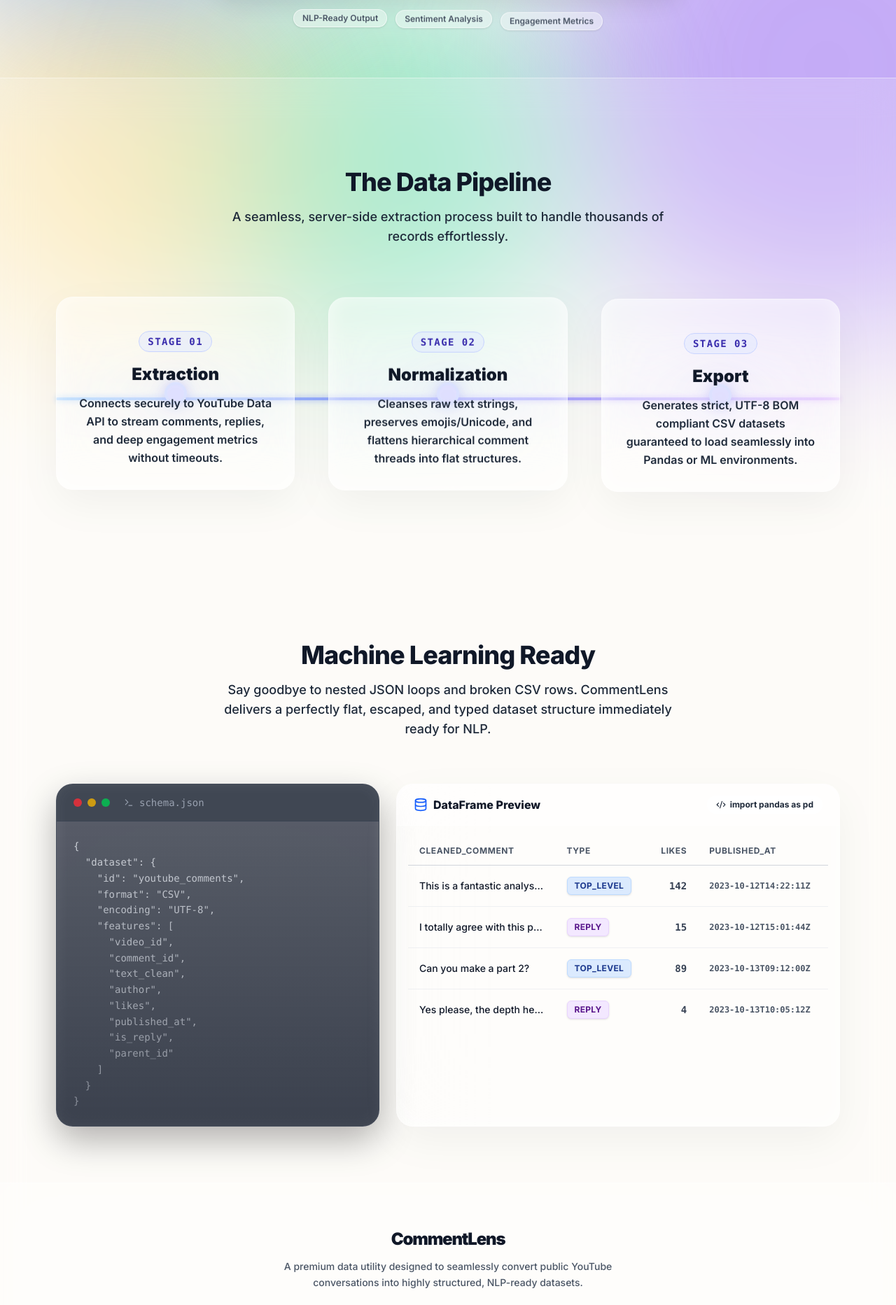
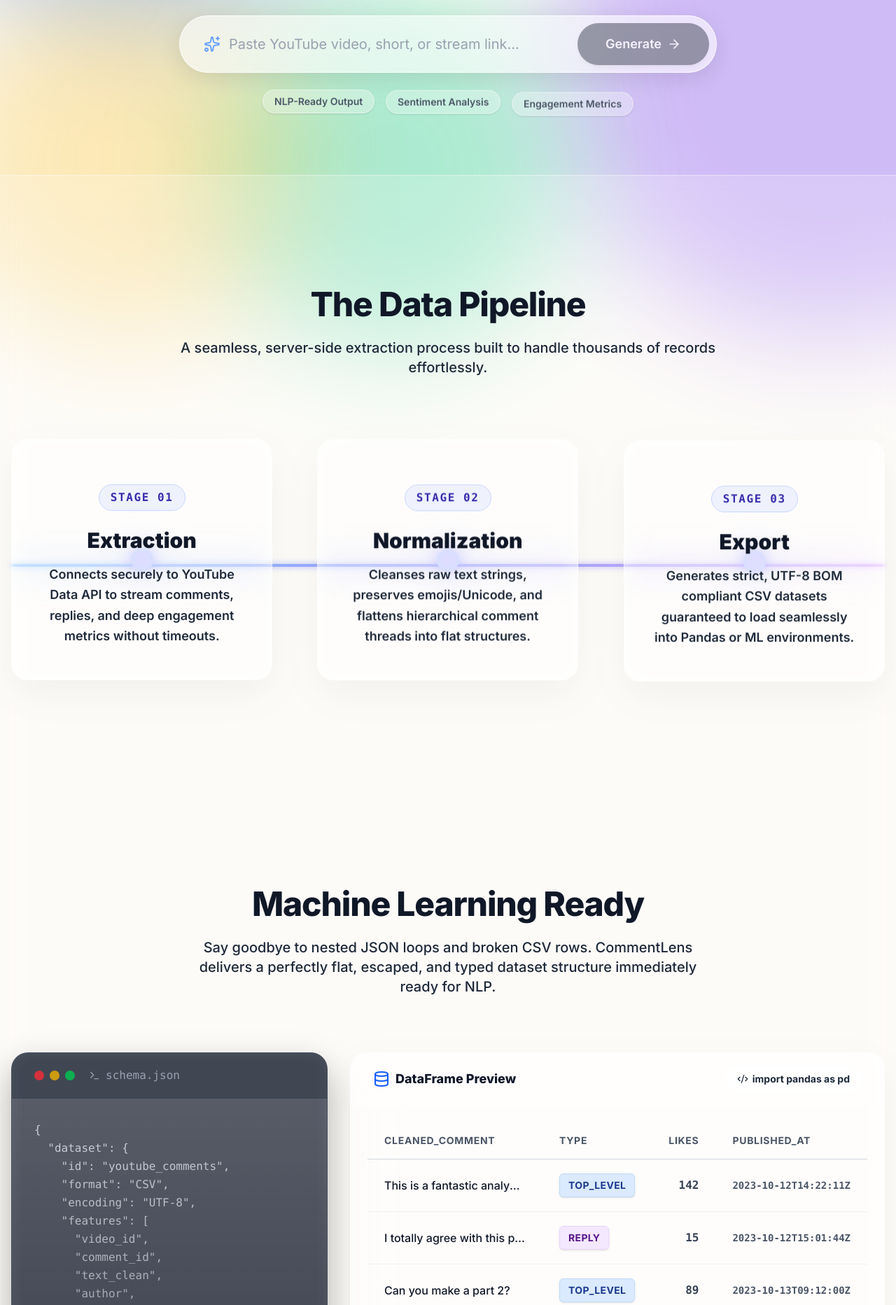
Before and after one commit to daud-hayat-8183/youtube-sentiment-dataset, a Next.js app: page / in a window 1280 px wide. Shown: the part 480-2345 px from the top of the page at 70% size. Built offline with nearby package versions, Linux system fonts and the light colour scheme.

Commit message:
UI: Optimize desktop scale, tablet layout, and animation performance

```diff
--- a/src/app/globals.css
+++ b/src/app/globals.css
@@ -43,11 +43,12 @@
 .bg-orb {
   position: fixed;
   border-radius: 50%;
-  filter: blur(120px);
+  filter: blur(80px); /* Reduced from 120px for performance */
   z-index: -1;
-  opacity: 0.5;
+  opacity: 0.4;
   animation: float 20s infinite ease-in-out alternate;
   pointer-events: none;
+  will-change: transform;
 }
 
 @media (prefers-reduced-motion: reduce) {
--- a/src/components/DatasetPreview.tsx
+++ b/src/components/DatasetPreview.tsx
@@ -9,32 +9,32 @@
   ];
 
   return (
-    <section className="w-full max-w-6xl mx-auto px-4 py-20 relative z-20 select-none">
-      <div className="text-center mb-16">
-        <h2 className="text-3xl md:text-4xl font-extrabold text-gray-900 mb-4 tracking-tight">Machine Learning Ready</h2>
-        <p className="text-lg text-gray-800 max-w-2xl mx-auto font-medium">
+    <section className="w-full max-w-6xl lg:max-w-7xl mx-auto px-4 py-20 lg:py-32 relative z-20 select-none">
+      <div className="text-center mb-16 lg:mb-20">
+        <h2 className="text-3xl md:text-4xl lg:text-5xl font-extrabold text-gray-900 mb-4 lg:mb-6 tracking-tight">Machine Learning Ready</h2>
+        <p className="text-lg lg:text-xl text-gray-800 max-w-2xl lg:max-w-3xl mx-auto font-medium">
           Say goodbye to nested JSON loops and broken CSV rows. CommentLens delivers a perfectly flat, escaped, and typed dataset structure immediately ready for NLP.
         </p>
       </div>
 
-      <div className="flex flex-col lg:flex-row gap-6 items-stretch">
+      <div className="flex flex-col lg:flex-row gap-6 lg:gap-8 items-stretch">
 
         {/* Terminal/JSON Preview */}
         <div className="flex-1 flex flex-col">
-          <div className="bg-gray-900/70 backdrop-blur-3xl rounded-3xl overflow-hidden border border-gray-700/50 shadow-[0_20px_50px_rgba(0,0,0,0.3),inset_0_0_20px_rgba(255,255,255,0.1)] h-full flex flex-col">
-            <div className="px-6 py-4 border-b border-gray-700/50 flex items-center gap-3 bg-gray-800/40">
+          <div className="bg-gray-900/70 backdrop-blur-xl rounded-3xl overflow-hidden border border-gray-700/50 shadow-[0_20px_50px_rgba(0,0,0,0.3),inset_0_0_20px_rgba(255,255,255,0.1)] h-full flex flex-col will-change-transform">
+            <div className="px-6 lg:px-8 py-4 lg:py-5 border-b border-gray-700/50 flex items-center gap-3 bg-gray-800/40">
               <div className="flex gap-2">
-                <div className="w-3 h-3 rounded-full bg-red-500/80"></div>
-                <div className="w-3 h-3 rounded-full bg-yellow-500/80"></div>
-                <div className="w-3 h-3 rounded-full bg-green-500/80"></div>
+                <div className="w-3 h-3 lg:w-3.5 lg:h-3.5 rounded-full bg-red-500/80"></div>
+                <div className="w-3 h-3 lg:w-3.5 lg:h-3.5 rounded-full bg-yellow-500/80"></div>
+                <div className="w-3 h-3 lg:w-3.5 lg:h-3.5 rounded-full bg-green-500/80"></div>
               </div>
-              <span className="text-gray-400 text-sm font-mono ml-2 flex items-center gap-2">
-                <Terminal className="w-3.5 h-3.5" /> schema.json
+              <span className="text-gray-400 text-sm lg:text-base font-mono ml-2 flex items-center gap-2">
+                <Terminal className="w-3.5 h-3.5 lg:w-4 lg:h-4" /> schema.json
               </span>
             </div>
-            <div className="p-6 overflow-x-auto flex-grow relative">
+            <div className="p-6 lg:p-8 overflow-x-auto flex-grow relative">
               <div className="absolute inset-0 bg-gradient-to-b from-transparent to-gray-900/40 pointer-events-none"></div>
-              <pre className="text-sm font-mono text-gray-300 leading-relaxed">
+              <pre className="text-sm lg:text-base font-mono text-gray-300 leading-relaxed">
                 <code>{`{
   "dataset": {
     "id": "youtube_comments",
@@ -59,38 +59,38 @@
 
         {/* Visual Data Grid Preview */}
         <div className="lg:col-span-2">
-          <div className="bg-white/30 backdrop-blur-3xl rounded-3xl overflow-hidden border border-white/60 shadow-[0_20px_60px_rgba(0,0,0,0.05),inset_0_0_30px_rgba(255,255,255,0.6)] h-full flex flex-col">
-            <div className="bg-white/40 px-6 py-4 border-b border-white/50 flex items-center justify-between">
-              <div className="flex items-center gap-2 font-extrabold text-gray-900">
-                <Database className="w-5 h-5 text-blue-600" /> DataFrame Preview
+          <div className="bg-white/30 backdrop-blur-2xl rounded-3xl overflow-hidden border border-white/60 shadow-[0_20px_60px_rgba(0,0,0,0.05),inset_0_0_30px_rgba(255,255,255,0.6)] h-full flex flex-col will-change-transform">
+            <div className="bg-white/40 px-6 lg:px-8 py-4 lg:py-5 border-b border-white/50 flex items-center justify-between">
+              <div className="flex items-center gap-2 font-extrabold text-gray-900 lg:text-lg">
+                <Database className="w-5 h-5 lg:w-6 lg:h-6 text-blue-600" /> DataFrame Preview
               </div>
-              <div className="flex items-center gap-1.5 px-3 py-1 bg-white/60 rounded-full text-xs font-bold text-gray-800 border border-white/80 shadow-[inset_0_0_10px_rgba(255,255,255,1)]">
-                <Code2 className="w-3.5 h-3.5" /> import pandas as pd
+              <div className="flex items-center gap-1.5 px-3 py-1 lg:px-4 lg:py-1.5 bg-white/60 rounded-full text-xs lg:text-sm font-bold text-gray-800 border border-white/80 shadow-[inset_0_0_10px_rgba(255,255,255,1)]">
+                <Code2 className="w-3.5 h-3.5 lg:w-4 lg:h-4" /> import pandas as pd
               </div>
             </div>
-            <div className="overflow-x-auto p-4 flex-1">
-            <table className="w-full text-left border-collapse min-w-[600px]">
+            <div className="overflow-x-auto p-4 lg:p-6 flex-1">
+            <table className="w-full text-left border-collapse min-w-[600px] lg:min-w-[700px]">
               <thead>
-                <tr className="border-b border-gray-300 text-xs uppercase tracking-wider text-gray-600 font-extrabold">
-                  <th className="px-4 py-3">cleaned_comment</th>
-                  <th className="px-4 py-3">type</th>
-                  <th className="px-4 py-3 text-right">likes</th>
-                  <th className="px-4 py-3">published_at</th>
+                <tr className="border-b border-gray-300 text-xs lg:text-sm uppercase tracking-wider text-gray-600 font-extrabold">
+                  <th className="px-4 lg:px-6 py-3 lg:py-4">cleaned_comment</th>
+                  <th className="px-4 lg:px-6 py-3 lg:py-4">type</th>
+                  <th className="px-4 lg:px-6 py-3 lg:py-4 text-right">likes</th>
+                  <th className="px-4 lg:px-6 py-3 lg:py-4">published_at</th>
                 </tr>
               </thead>
               <tbody className="divide-y divide-gray-200/60">
                 {sampleData.map((row, i) => (
-                  <tr key={i} className="hover:bg-white/60 transition-colors text-sm text-gray-900 font-medium group/row">
-                    <td className="px-4 py-4 max-w-[200px] truncate text-gray-900 group-hover/row:text-blue-900 transition-colors">{row.text}</td>
-                    <td className="px-4 py-4">
-                      <span className={`inline-flex items-center px-2.5 py-1 rounded-md text-xs font-bold tracking-wide shadow-sm border ${
+                  <tr key={i} className="hover:bg-white/60 transition-colors text-sm lg:text-base text-gray-900 font-medium group/row">
+                    <td className="px-4 lg:px-6 py-4 lg:py-5 max-w-[200px] lg:max-w-[250px] truncate text-gray-900 group-hover/row:text-blue-900 transition-colors">{row.text}</td>
+                    <td className="px-4 lg:px-6 py-4 lg:py-5">
+                      <span className={`inline-flex items-center px-2.5 py-1 lg:px-3 lg:py-1.5 rounded-md text-xs lg:text-sm font-bold tracking-wide shadow-sm border ${
                         row.type === 'TOP_LEVEL' ? 'bg-blue-100 text-blue-900 border-blue-200' : 'bg-purple-100 text-purple-900 border-purple-200'
                       }`}>
                         {row.type}
                       </span>
                     </td>
-                    <td className="px-4 py-4 text-right font-mono text-gray-700 font-bold">{row.likes}</td>
-                    <td className="px-4 py-4 font-mono text-gray-600 text-xs font-semibold">{row.date}</td>
+                    <td className="px-4 lg:px-6 py-4 lg:py-5 text-right font-mono text-gray-700 font-bold">{row.likes}</td>
+                    <td className="px-4 lg:px-6 py-4 lg:py-5 font-mono text-gray-600 text-xs lg:text-sm font-semibold">{row.date}</td>
                   </tr>
                 ))}
               </tbody>
--- a/src/components/Footer.tsx
+++ b/src/components/Footer.tsx
@@ -10,16 +10,16 @@
 
 export default function Footer() {
   return (
-    <footer className="w-full border-t border-white/40 bg-white/20 backdrop-blur-2xl py-16 relative z-30 select-none">
-      <div className="max-w-5xl mx-auto px-4 flex flex-col items-center">
-        <div className="mb-8 text-center">
-          <p className="text-gray-900 font-black text-2xl tracking-tighter">CommentLens</p>
-          <p className="text-gray-600 text-sm mt-3 max-w-lg leading-relaxed font-medium">
+    <footer className="w-full border-t border-white/40 bg-white/20 backdrop-blur-2xl py-16 lg:py-20 relative z-30 select-none">
+      <div className="max-w-5xl lg:max-w-6xl mx-auto px-4 flex flex-col items-center">
+        <div className="mb-8 lg:mb-10 text-center">
+          <p className="text-gray-900 font-black text-2xl lg:text-3xl tracking-tighter">CommentLens</p>
+          <p className="text-gray-600 text-sm lg:text-base mt-3 lg:mt-4 max-w-lg lg:max-w-xl leading-relaxed font-medium">
             A premium data utility designed to seamlessly convert public YouTube conversations into highly structured, NLP-ready datasets.
           </p>
         </div>
 
-        <p className="text-sm font-bold text-indigo-900 bg-indigo-100/70 px-6 py-2 rounded-full border border-indigo-200/60 shadow-sm uppercase tracking-widest animate-[hover-float_4s_ease-in-out_infinite]">
+        <p className="text-sm lg:text-base font-bold text-indigo-900 bg-indigo-100/70 px-6 py-2 lg:px-8 lg:py-3 rounded-full border border-indigo-200/60 shadow-sm uppercase tracking-widest animate-[hover-float_4s_ease-in-out_infinite] will-change-transform">
           Crafted by Dawood Hayat
         </p>
       </div>
--- a/src/components/Header.tsx
+++ b/src/components/Header.tsx
@@ -10,8 +10,8 @@
 
 export default function Header() {
   return (
-    <header className="absolute top-0 left-0 right-0 z-50 w-full p-6 flex justify-center animate-in slide-in-from-top-full duration-700 pointer-events-none select-none">
-      <div className="glass-panel-strong rounded-full px-6 py-3 flex gap-4 pointer-events-auto animate-[hover-float_4s_ease-in-out_infinite] shadow-[0_10px_40px_rgba(0,0,0,0.1),inset_0_0_20px_rgba(255,255,255,0.6)] bg-white/40 backdrop-blur-3xl border border-white/60">
+    <header className="absolute top-0 left-0 right-0 z-50 w-full p-6 lg:p-8 flex justify-center animate-in slide-in-from-top-full duration-700 pointer-events-none select-none">
+      <div className="glass-panel-strong rounded-full px-6 py-3 lg:px-8 lg:py-4 flex gap-4 lg:gap-6 pointer-events-auto animate-[hover-float_4s_ease-in-out_infinite] shadow-[0_10px_40px_rgba(0,0,0,0.1),inset_0_0_20px_rgba(255,255,255,0.6)] bg-white/40 backdrop-blur-3xl border border-white/60 will-change-transform">
         <a href="mailto:daudhayat51@gmail.com" className="text-gray-500 hover:text-indigo-600 transition-colors duration-300 hover:scale-110" aria-label="Email">
           <Mail className="w-5 h-5" strokeWidth={2.5} />
         </a>
--- a/src/components/HowItWorks.tsx
+++ b/src/components/HowItWorks.tsx
@@ -15,10 +15,10 @@
   ];
 
   return (
-    <section className="w-full max-w-6xl mx-auto px-4 py-32 relative z-20 select-none">
-      <div className="text-center mb-20">
-        <h2 className="text-3xl md:text-4xl font-extrabold text-gray-900 mb-4 tracking-tight">The Data Pipeline</h2>
-        <p className="text-lg text-gray-800 max-w-2xl mx-auto font-medium">
+    <section className="w-full max-w-6xl lg:max-w-7xl mx-auto px-4 py-32 lg:py-40 relative z-20 select-none">
+      <div className="text-center mb-20 lg:mb-24">
+        <h2 className="text-3xl md:text-4xl lg:text-5xl font-extrabold text-gray-900 mb-4 lg:mb-6 tracking-tight">The Data Pipeline</h2>
+        <p className="text-lg lg:text-xl text-gray-800 max-w-2xl lg:max-w-3xl mx-auto font-medium">
           A seamless, server-side extraction process built to handle thousands of records effortlessly.
         </p>
       </div>
@@ -28,18 +28,18 @@
         <div className="hidden md:block absolute top-1/2 left-0 w-full h-1 bg-gradient-to-r from-blue-300 via-indigo-400 to-purple-300 -translate-y-1/2 rounded-full opacity-70"></div>
         <div className="hidden md:block absolute top-1/2 left-0 w-full h-1 bg-gradient-to-r from-blue-400 via-indigo-500 to-purple-400 -translate-y-1/2 rounded-full blur-[4px] opacity-60 animate-pulse"></div>
 
-        <div className="grid grid-cols-1 md:grid-cols-3 gap-8 md:gap-12 relative z-10">
+        <div className="grid grid-cols-1 md:grid-cols-3 gap-8 md:gap-12 lg:gap-16 relative z-10">
           {steps.map((step, idx) => (
-            <div key={step.title} className="group relative animate-[hover-float_4s_ease-in-out_infinite]" style={{ animationDelay: `${idx * 0.4}s` }}>
+            <div key={step.title} className="group relative animate-[hover-float_4s_ease-in-out_infinite] will-change-transform" style={{ animationDelay: `${idx * 0.4}s` }}>
               {/* Glowing Node */}
               <div className="hidden md:flex absolute top-1/2 left-1/2 -translate-x-1/2 -translate-y-1/2 w-8 h-8 rounded-full bg-white border-4 border-indigo-200 shadow-[0_0_20px_rgba(99,102,241,0.6)] z-0 group-hover:scale-125 transition-transform duration-500">
                 <div className="w-full h-full rounded-full bg-indigo-500 animate-ping opacity-30"></div>
               </div>
 
-              <div className="relative h-full pt-12 pb-8 px-6 sm:px-8 bg-white/30 backdrop-blur-2xl rounded-3xl border border-white/60 shadow-[0_20px_60px_rgba(0,0,0,0.05),inset_0_0_30px_rgba(255,255,255,0.6)] flex flex-col items-center text-center group-hover:-translate-y-2 group-hover:shadow-[0_30px_60px_rgba(99,102,241,0.15),inset_0_0_40px_rgba(255,255,255,0.8)] transition-all duration-500 z-10">
-                <div className="text-indigo-800 font-mono text-sm font-extrabold mb-4 tracking-widest uppercase bg-indigo-100/50 inline-block px-3 py-1 rounded-full w-max border border-indigo-200">Stage 0{idx + 1}</div>
-                <h3 className="text-2xl font-black text-gray-900 mb-3">{step.title}</h3>
-                <p className="text-gray-800 font-semibold leading-relaxed">{step.desc}</p>
+              <div className="relative h-full pt-12 lg:pt-16 pb-8 lg:pb-12 px-6 sm:px-8 lg:px-10 bg-white/30 backdrop-blur-xl rounded-3xl border border-white/60 shadow-[0_20px_60px_rgba(0,0,0,0.05),inset_0_0_30px_rgba(255,255,255,0.6)] flex flex-col items-center text-center group-hover:-translate-y-2 group-hover:shadow-[0_30px_60px_rgba(99,102,241,0.15),inset_0_0_40px_rgba(255,255,255,0.8)] transition-all duration-500 z-10 will-change-transform">
+                <div className="text-indigo-800 font-mono text-sm lg:text-base font-extrabold mb-4 lg:mb-6 tracking-widest uppercase bg-indigo-100/50 inline-block px-3 py-1 lg:px-4 lg:py-1.5 rounded-full w-max border border-indigo-200">Stage 0{idx + 1}</div>
+                <h3 className="text-2xl lg:text-3xl font-black text-gray-900 mb-3 lg:mb-4">{step.title}</h3>
+                <p className="text-gray-800 lg:text-lg font-semibold leading-relaxed">{step.desc}</p>
               </div>
             </div>
           ))}
--- a/src/components/UrlGenerator.tsx
+++ b/src/components/UrlGenerator.tsx
@@ -39,18 +39,18 @@
   };
 
   return (
-    <div className="w-full max-w-3xl mx-auto px-4 pb-16 flex flex-col items-center relative z-20">
+    <div className="w-full max-w-3xl lg:max-w-4xl mx-auto px-4 pb-16 lg:pb-20 flex flex-col items-center relative z-20">
       <div
         className={cn(
-          "relative flex items-center w-full max-w-2xl p-2 rounded-full glass-panel-strong transition-all duration-500 overflow-hidden group",
+          "relative flex items-center w-full max-w-2xl lg:max-w-3xl p-2 lg:p-2.5 rounded-full glass-panel-strong transition-all duration-500 overflow-hidden group",
           error ? "border-red-400 ring-2 ring-red-100/50" : "focus-within:ring-4 focus-within:ring-blue-200/50 hover:shadow-[0_8px_32px_rgba(59,130,246,0.15)] focus-within:shadow-[0_8px_32px_rgba(59,130,246,0.2)]"
         )}
       >
         {/* Animated background glow effect on hover */}
         <div className="absolute inset-0 bg-gradient-to-r from-blue-100/0 via-blue-100/20 to-purple-100/0 opacity-0 group-hover:opacity-100 transition-opacity duration-700 pointer-events-none" />
 
-        <div className="pl-5 pr-3 text-blue-500 relative z-10">
-          <Sparkles className="w-5 h-5 opacity-70" />
+        <div className="pl-5 lg:pl-6 pr-3 text-blue-500 relative z-10">
+          <Sparkles className="w-5 h-5 lg:w-6 lg:h-6 opacity-70" />
         </div>
 
         <input
@@ -60,32 +60,32 @@
           onKeyDown={handleKeyDown}
           disabled={disabled}
           placeholder="Paste YouTube video, short, or stream link..."
-          className="flex-1 bg-transparent border-none outline-none text-gray-800 placeholder:text-gray-400 text-lg py-3 min-w-0 relative z-10 selection:bg-blue-100"
+          className="flex-1 bg-transparent border-none outline-none text-gray-800 placeholder:text-gray-400 text-lg lg:text-xl py-3 lg:py-4 min-w-0 relative z-10 selection:bg-blue-100"
         />
 
         <button
           onClick={validateAndGenerate}
           disabled={disabled || !url.trim()}
-          className="ml-2 bg-gray-900 hover:bg-black text-white font-semibold py-3.5 px-8 rounded-full flex items-center gap-2 transition-all duration-300 disabled:opacity-40 disabled:cursor-not-allowed shadow-md hover:shadow-lg hover:-translate-y-0.5 whitespace-nowrap relative z-10"
+          className="ml-2 bg-gray-900 hover:bg-black text-white font-semibold py-3.5 px-8 lg:py-4 lg:px-10 lg:text-lg rounded-full flex items-center gap-2 transition-all duration-300 disabled:opacity-40 disabled:cursor-not-allowed shadow-md hover:shadow-lg hover:-translate-y-0.5 whitespace-nowrap relative z-10"
         >
-          Generate <ArrowRight className="w-4 h-4 hidden sm:block transition-transform group-hover:translate-x-1" />
+          Generate <ArrowRight className="w-4 h-4 lg:w-5 lg:h-5 hidden sm:block transition-transform group-hover:translate-x-1" />
         </button>
       </div>
 
       {error && (
-        <p className="text-red-500 mt-4 font-medium text-sm animate-in fade-in slide-in-from-top-1">
+        <p className="text-red-500 mt-4 lg:mt-5 font-medium text-sm lg:text-base animate-in fade-in slide-in-from-top-1">
           {error}
         </p>
       )}
 
-      <div className="mt-6 flex flex-wrap justify-center gap-3 select-none">
-        <span className="px-3 py-1 rounded-full bg-white/40 border border-white/60 text-xs font-semibold text-gray-600 backdrop-blur-sm shadow-sm animate-[hover-float_4s_ease-in-out_infinite]">
+      <div className="mt-6 lg:mt-8 flex flex-wrap justify-center gap-3 lg:gap-4 select-none">
+        <span className="px-3 py-1 lg:px-4 lg:py-1.5 rounded-full bg-white/30 border border-white/50 text-xs lg:text-sm font-semibold text-gray-600 backdrop-blur-md shadow-sm animate-[hover-float_4s_ease-in-out_infinite] will-change-transform">
           NLP-Ready Output
         </span>
-        <span className="px-3 py-1 rounded-full bg-white/40 border border-white/60 text-xs font-semibold text-gray-600 backdrop-blur-sm shadow-sm animate-[hover-float_4s_ease-in-out_infinite_0.5s]">
+        <span className="px-3 py-1 lg:px-4 lg:py-1.5 rounded-full bg-white/30 border border-white/50 text-xs lg:text-sm font-semibold text-gray-600 backdrop-blur-md shadow-sm animate-[hover-float_4s_ease-in-out_infinite_0.5s] will-change-transform">
           Sentiment Analysis
         </span>
-        <span className="px-3 py-1 rounded-full bg-white/40 border border-white/60 text-xs font-semibold text-gray-600 backdrop-blur-sm shadow-sm animate-[hover-float_4s_ease-in-out_infinite_1s]">
+        <span className="px-3 py-1 lg:px-4 lg:py-1.5 rounded-full bg-white/30 border border-white/50 text-xs lg:text-sm font-semibold text-gray-600 backdrop-blur-md shadow-sm animate-[hover-float_4s_ease-in-out_infinite_1s] will-change-transform">
           Engagement Metrics
         </span>
       </div>
```
Also changed, not shown: src/components/Hero.tsx (+5 -5 lines).
